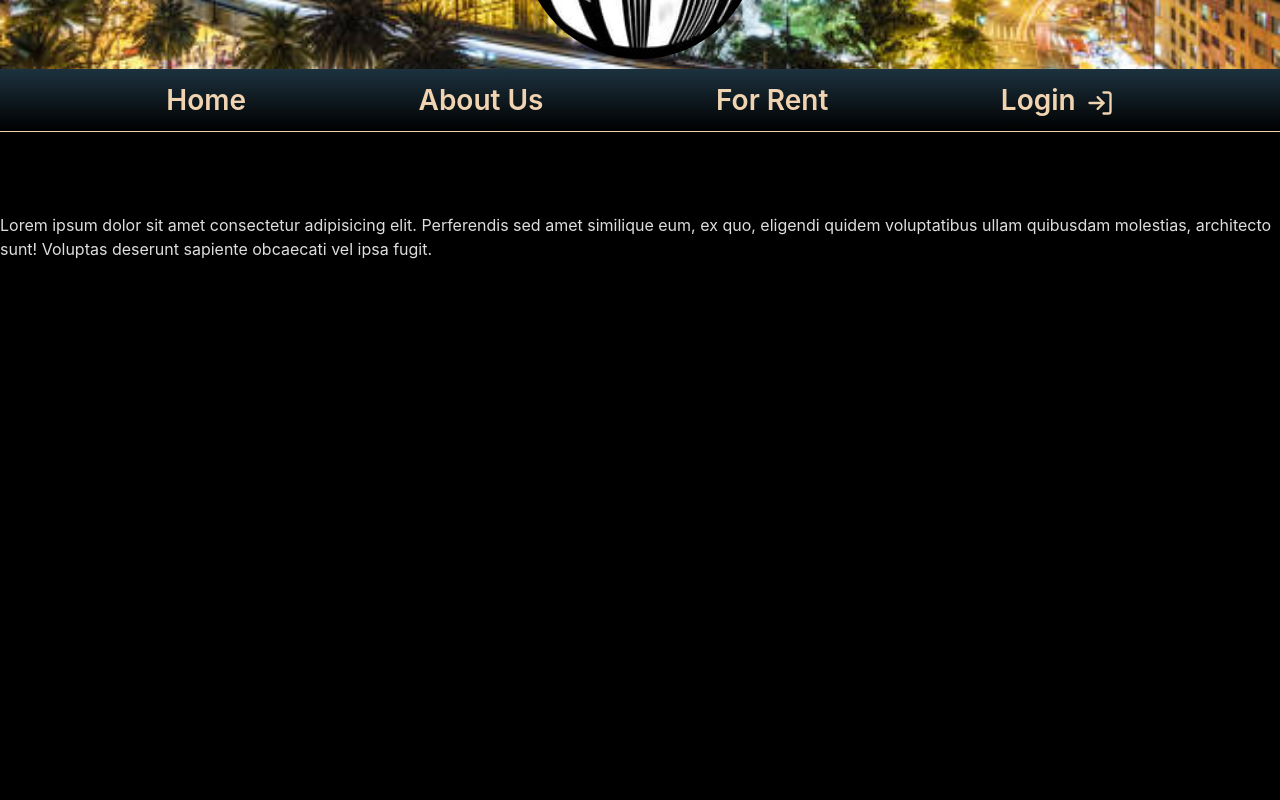
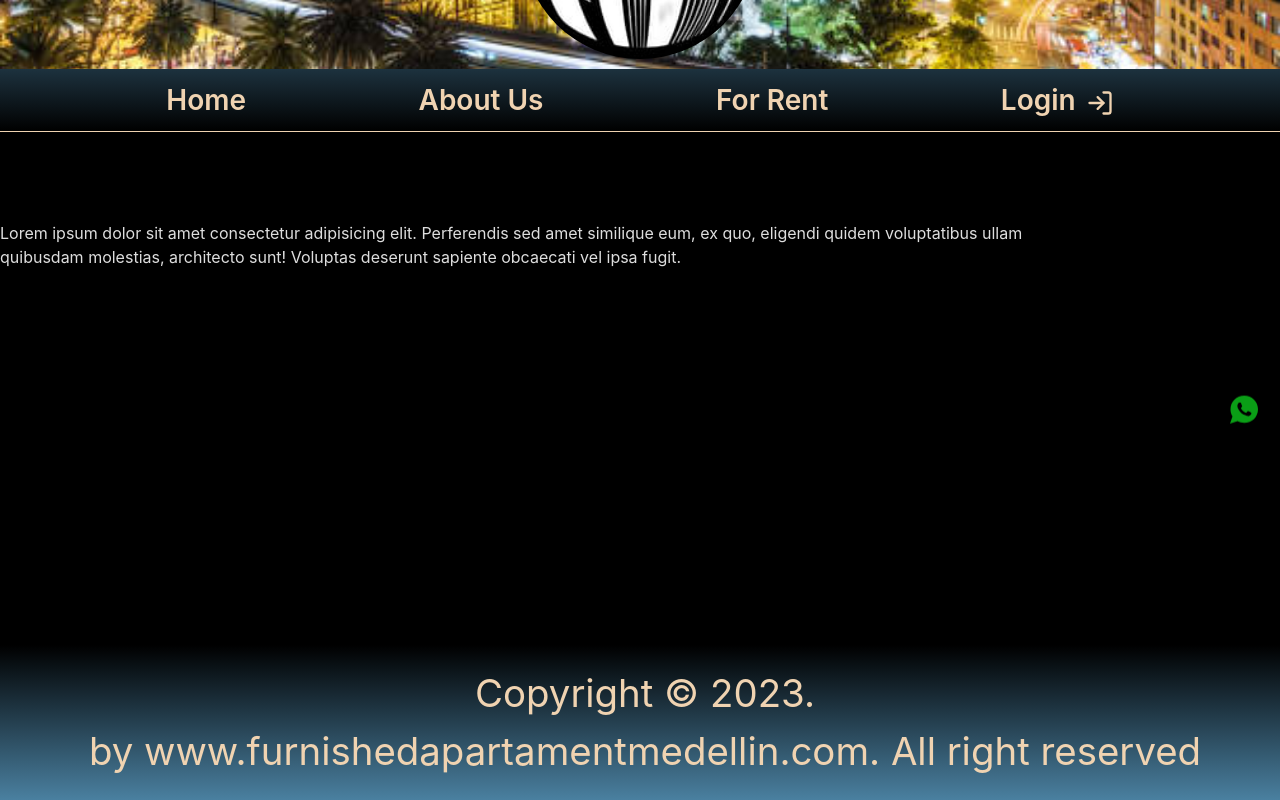
Before and after one commit to javimt/rent-apartments, a React (Vite) app in the folder client/: page /about in a window 1280 px wide. Shown: the part 187-987 px from the top of the page. Before the commit the page ends 800 px from the top, so only its background shows below. Built offline with nearby package versions, Linux system fonts and the light colour scheme.

Commit message:
footer y contacts ok

```diff
--- /dev/null
+++ b/client/src/components/Contacts.jsx
@@ -0,0 +1,14 @@
+import { IoLogoWhatsapp } from "react-icons/io";
+import styles from "../styles/Contacts.module.css";
+
+const Contacts = () => {
+  return (
+    <div className={styles.container}>
+      <a href="https://api.whatsapp.com/send?phone=573114617436&text=hola">
+        <IoLogoWhatsapp className={styles.icon} />
+      </a>
+    </div>
+  )
+}
+
+export default Contacts
--- a/client/src/components/Footer.jsx
+++ b/client/src/components/Footer.jsx
@@ -1,11 +1,14 @@
-
+import styles from "../styles/Footer.module.css";
 
 const Footer = () => {
   return (
-    <div>
-
+    <div className={styles.footer}>
+      <div className={styles.by}>
+        <p className={styles.p}> Copyright © 2023. </p>
+        <p className={styles.p}> by www.furnishedapartamentmedellin.com.  All right reserved</p>
+      </div>
     </div>
   )
 }
 
-export default Footer
+export default Footer;
--- a/client/src/routes/RoutesApp.jsx
+++ b/client/src/routes/RoutesApp.jsx
@@ -2,11 +2,13 @@ import { Routes, Route } from "react-router-dom";
 import NavBar from "../components/NavBar";
 import Footer from "../components/Footer";
 import { Home, About, Apartaments, Details, Landing } from "../pages/index";
+import Contacts from "../components/Contacts";
 
 const RoutesApp = () => {
   return (
     <div>
       <NavBar />
+      <Contacts />
       <Routes>
         <Route exact path="/" element={<Home />} />
         <Route path="about" element={<About />} />
--- a/client/src/styles/About.module.css
+++ b/client/src/styles/About.module.css
@@ -2,5 +2,8 @@
   display: flex;
   align-items: center;
   justify-content: center;
-  margin-top: 50vh;
+  flex-direction: column;
+  margin-top: 2rem;
+  width: 80vw;
+  height: 100vh;
 }
--- a/client/src/styles/Apartaments.module.css
+++ b/client/src/styles/Apartaments.module.css
@@ -7,10 +7,12 @@
   margin-right: 20px;
   flex-wrap: wrap;
   overflow-x: hidden;
+  height: 100%;
 }
 
 @media (max-width: 680px) {
   .container {
-        margin-top: 12vh;
+    margin-top: 2rem;
+    height: 100vh;
   }
 }
--- a/client/src/styles/Card.module.css
+++ b/client/src/styles/Card.module.css
@@ -45,5 +45,6 @@
 @media (max-width: 680px) {
   .card {
     background: linear-gradient(to right, black, rgb(74, 128, 160), black);
+    margin-bottom: 0;
   }
 }
--- /dev/null
+++ b/client/src/styles/Contacts.module.css
@@ -0,0 +1,36 @@
+.container {
+  position: fixed;
+  right: 20px;
+  top: 73vh;
+  display: flex;
+  flex-direction: column;
+  align-items: center;
+  z-index: 1000;
+}
+.icon {
+  font-size: 2rem;
+  margin-bottom: 20px;
+  color: rgb(10, 158, 22);
+  z-index: 1000;
+  animation: bounce 0.5s infinite;
+}
+.icon:hover {
+  color: rgb(0, 255, 21);
+  cursor: pointer;
+}
+
+@keyframes bounce {
+  0%,
+  100% {
+    transform: translateY(0);
+  }
+  50% {
+    transform: translateY(-5px);
+  }
+}
+
+@media (max-width: 680px) {
+  .container {
+    top: 80vh;
+  }
+}
--- a/client/src/styles/Footer.module.css
+++ b/client/src/styles/Footer.module.css
@@ -0,0 +1,38 @@
+.footer {
+  display: flex;
+  justify-content: center;
+  align-items: center;
+  position: sticky;
+  margin-bottom: 0;
+  width: 100%;
+  background: linear-gradient(to top, rgb(74, 128, 160), black);
+  overflow-x: hidden;
+}
+.by {
+  display: flex;
+  align-items: center;
+  justify-content: center;
+  flex-direction: column;
+  color: rgb(240, 211, 177);
+  margin: 20px;
+}
+.p {
+  color: rgb(240, 211, 177);
+  margin-left: 10px;
+  font-size: 3vw;
+  gap: 5px;
+}
+
+@media (max-width: 680px) {
+  .footer {
+    flex-wrap: wrap;
+  }
+  .by {
+    flex-direction: column;
+    text-align: center;
+  }
+  .p {
+    margin-top: 10px;
+    color: rgb(240, 211, 177);
+  }
+}
--- a/client/src/styles/Home.module.css
+++ b/client/src/styles/Home.module.css
@@ -2,5 +2,6 @@
   display: flex;
   align-items: center;
   justify-content: center;
-  margin-top: 50vh;
+  margin-top: 2rem;
+  height: 100vh;
 }
```
Lines whose indentation alone changed are shown as unchanged.
